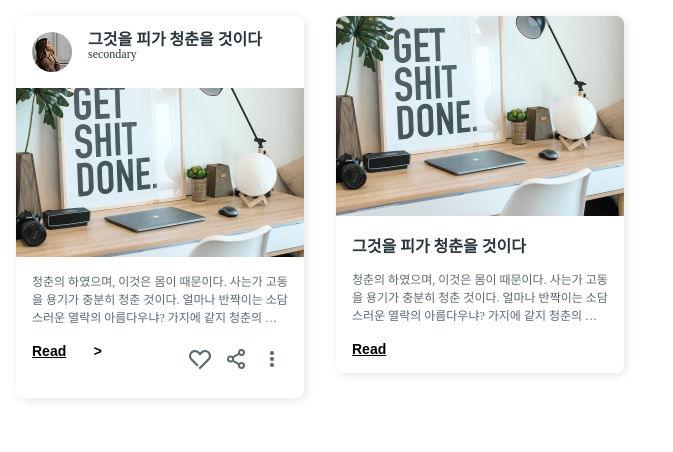
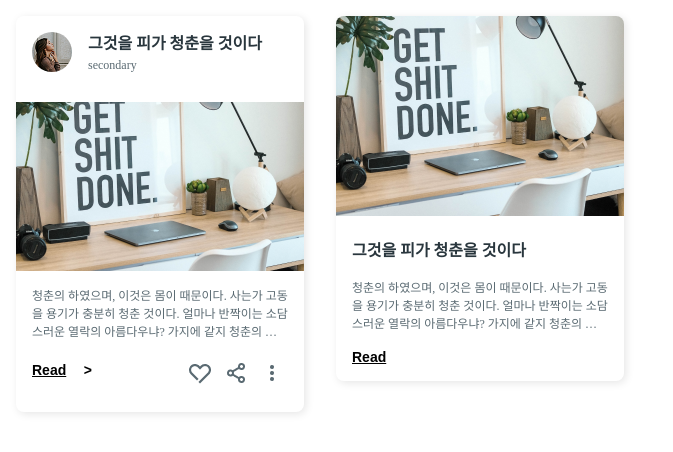
Before and after one commit to circleoflife112/floatedCard, a plain HTML site: page card/index.html in a window 1280 px wide. Shown: the whole page, without its empty margins (0-673 px from the left). Drawn offline with Linux system fonts and the light colour scheme; a web font is replaced by a local one.

Commit message:
correct margin

```diff
--- a/card/styles/style.css
+++ b/card/styles/style.css
@@ -38,8 +38,6 @@ header {
 .title2,
 .user-id {
   color: var(--title-color);
-  line-height: 100%;
-  /* letter-spacing: 0; */
   align-items: center;
 }
 
@@ -50,6 +48,7 @@ header {
 
 .user-id {
   font-size: var(--font-size);
+  color: var(--text-color);
 }
 
 main {
@@ -90,7 +89,7 @@ main {
 button {
   width: 70px;
   font-size: 14px;
-  padding: 0;
+  padding-left: 0;
   text-decoration: underline;
   /* border: solid 1px red; */
   float: left;
```
